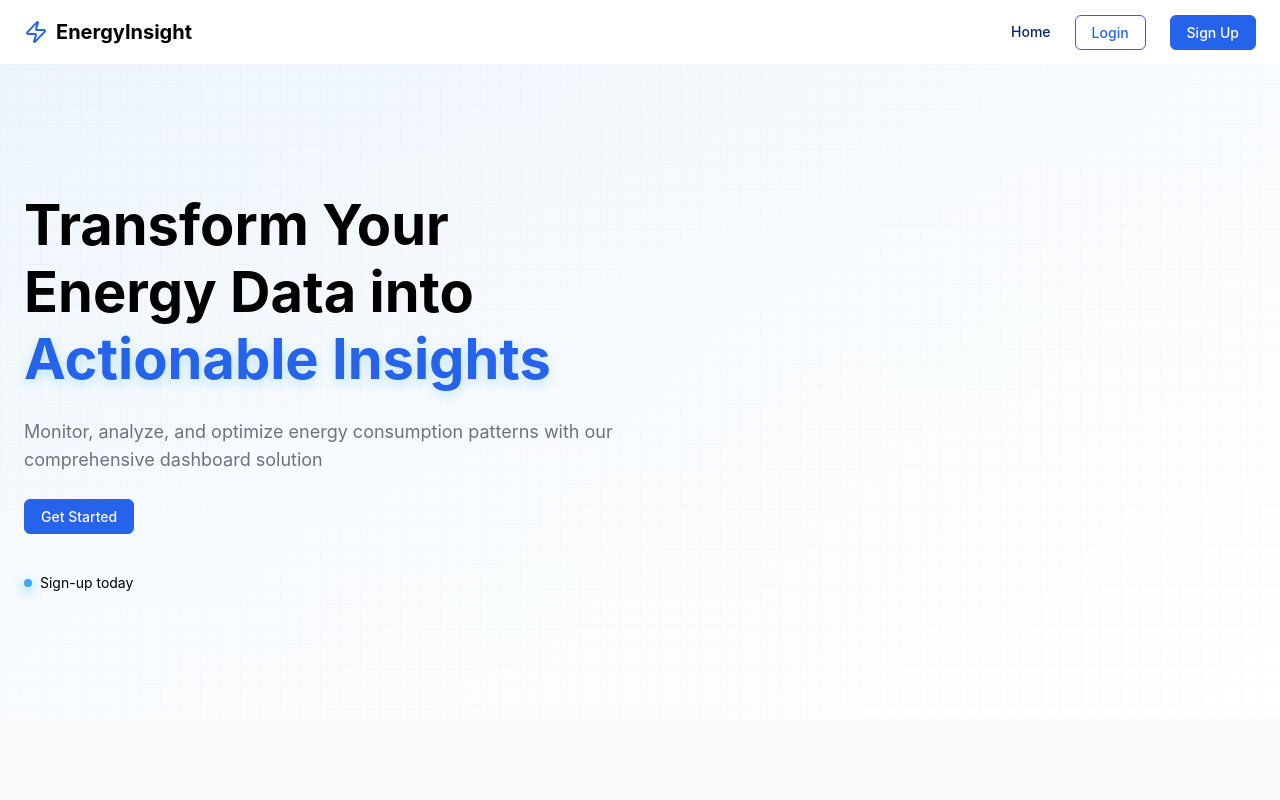
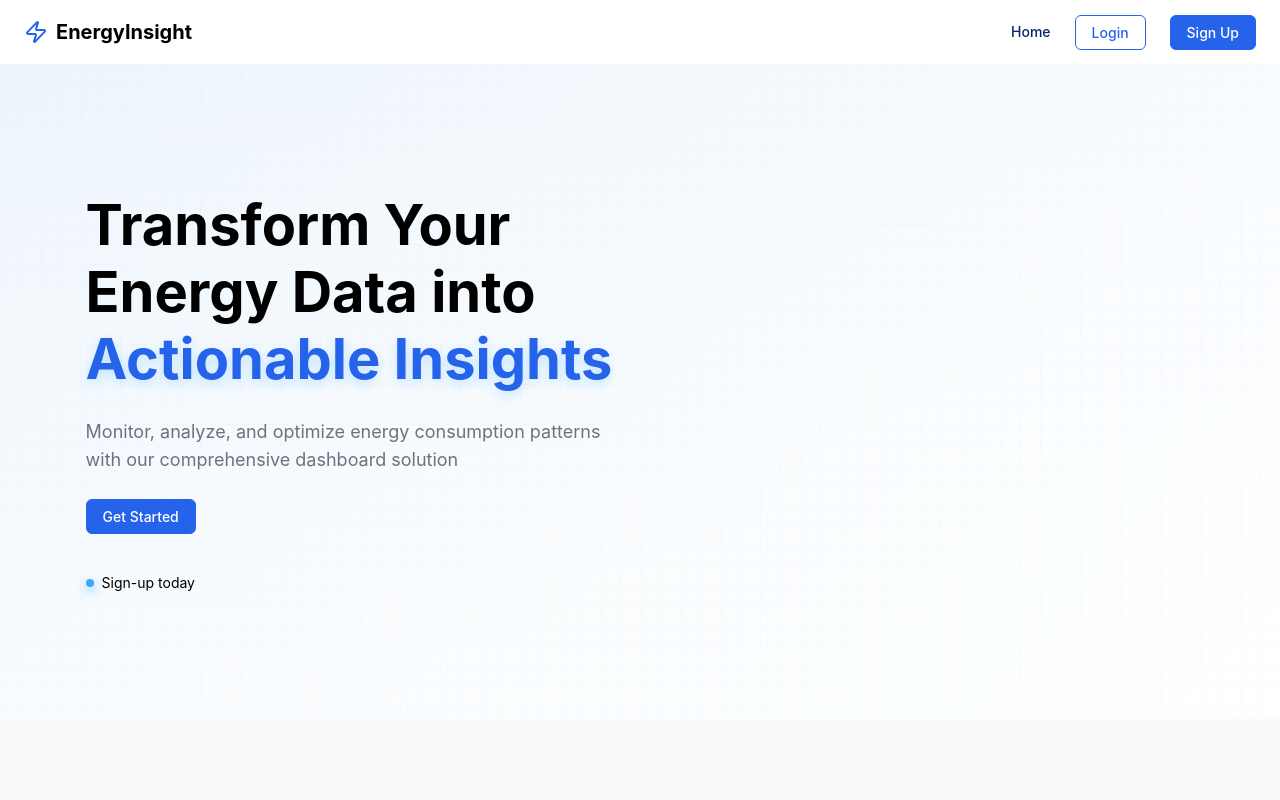
Before and after one commit to matthewcespon/vite-dashboard, a React (Vite) app: page / in a window 1280 px wide. Shown: the top 800 px of the page. Built offline with nearby package versions, Linux system fonts and the light colour scheme; no server answers; a web font is replaced by a local one.

Commit message:
padding-left

```diff
--- a/src/pages/Home/hero.module.css
+++ b/src/pages/Home/hero.module.css
@@ -46,6 +46,7 @@
   flex-direction: column;
   gap: 1.5rem;
   max-width: 600px;
+  padding-left: 5%;
 }
 
 .heroTitle {
```
